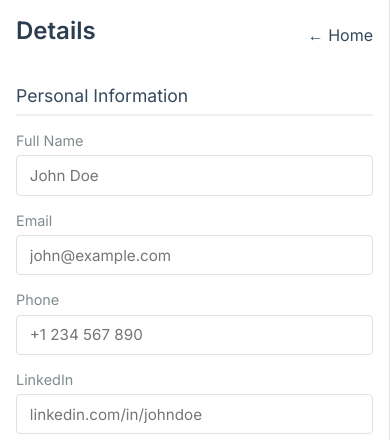
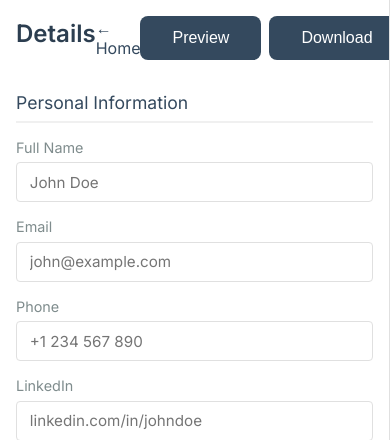
Before and after one commit to hardhdave/resume_builder, a Flask app: page /builder in a window 390 px wide. Shown: the top 440 px of the page. Run offline with Flask 3, Linux system fonts and the light colour scheme.

Commit message:
Small UI fix

```diff
--- a/static/css/style.css
+++ b/static/css/style.css
@@ -101,6 +101,11 @@ h6 {
   justify-content: space-between;
   align-items: center;
   margin-bottom: 2rem;
+}
+
+.mobile-actions {
+  display: none;
+  gap: 0.5rem;
 }
 
 .form-section {
@@ -475,6 +480,9 @@ textarea.form-control {
   .mobile-toggle-btn {
     display: inline-block;
   }
+  .mobile-actions {
+    display: flex;
+  }
   .builder-container.mobile-details .preview-panel {
     display: none;
   }
--- a/static/js/script.js
+++ b/static/js/script.js
@@ -85,11 +85,15 @@ function changeFont(val) {
 function initMobileMode() {
   const container = document.querySelector(".builder-container");
   const toggleBtn = document.getElementById("mobile-toggle-btn");
+  const headerToggleBtn = document.getElementById("mobile-header-toggle-btn");
   const isMobile = window.innerWidth <= 900;
   if (isMobile) {
     container.classList.add("mobile-details");
     if (toggleBtn) {
       toggleBtn.textContent = "Preview";
+    }
+    if (headerToggleBtn) {
+      headerToggleBtn.textContent = "Preview";
     }
   } else {
     container.classList.remove("mobile-details", "mobile-preview");
@@ -99,15 +103,18 @@ function initMobileMode() {
 function toggleMobileMode() {
   const container = document.querySelector(".builder-container");
   const toggleBtn = document.getElementById("mobile-toggle-btn");
+  const headerToggleBtn = document.getElementById("mobile-header-toggle-btn");
   if (!container) return;
   if (container.classList.contains("mobile-details")) {
     container.classList.remove("mobile-details");
     container.classList.add("mobile-preview");
     if (toggleBtn) toggleBtn.textContent = "Details";
+    if (headerToggleBtn) headerToggleBtn.textContent = "Details";
   } else {
     container.classList.remove("mobile-preview");
     container.classList.add("mobile-details");
     if (toggleBtn) toggleBtn.textContent = "Preview";
+    if (headerToggleBtn) headerToggleBtn.textContent = "Preview";
   }
 }
 
--- a/templates/builder.html
+++ b/templates/builder.html
@@ -24,6 +24,18 @@
             style="color: var(--primary); text-decoration: none"
             >&larr; Home</a
           >
+          <div class="mobile-actions">
+            <button
+              id="mobile-header-toggle-btn"
+              class="btn-primary"
+              onclick="toggleMobileMode()"
+            >
+              Preview
+            </button>
+            <button class="btn-primary" onclick="downloadPDF()">
+              Download
+            </button>
+          </div>
         </div>
 
         <form id="resume-form">
```
